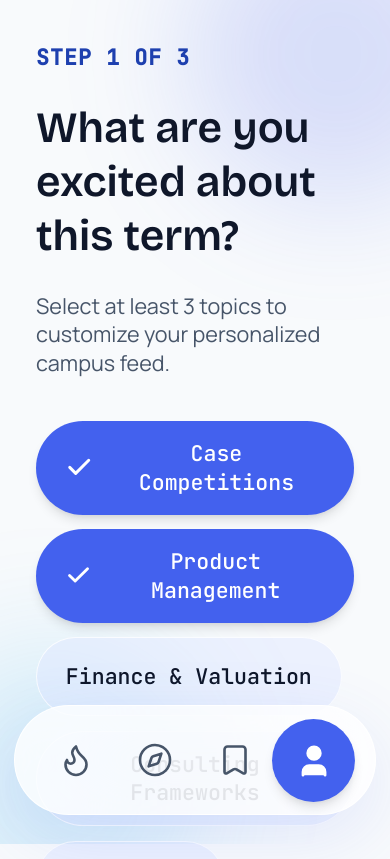
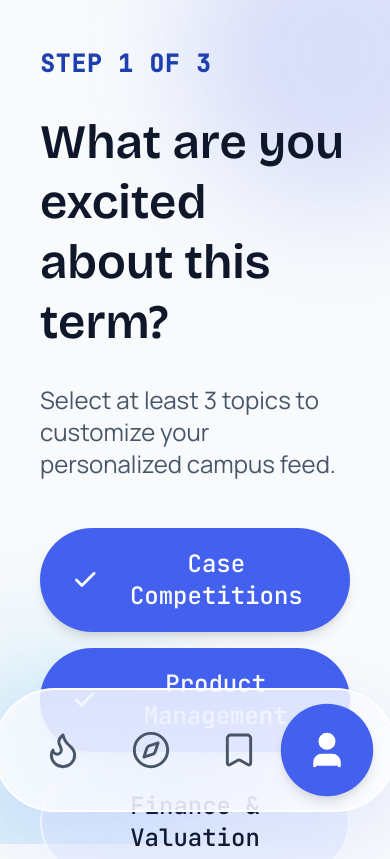
Before and after one commit to suryateja4104-stark/Campus-Pulse, a React (Vite) app: page /#/onboarding in a window 390 px wide. Shown: the top 859 px of the page. Built offline with nearby package versions, Linux system fonts and the light colour scheme.

Commit message:
Set mobile layout zoom scaling to 2x as requested

```diff
--- a/src/components/PhoneFrame.tsx
+++ b/src/components/PhoneFrame.tsx
@@ -24,10 +24,10 @@ export const PhoneFrame: React.FC<PhoneFrameProps> = ({ children }) => {
           />
         </div>
 
-        {/* Zoomed mobile content container scaled 1.8x */}
+        {/* Zoomed mobile content container scaled 2x */}
         <div
-          className="w-full max-w-[460px] min-h-screen flex flex-col relative z-10 pb-28"
-          style={{ zoom: 1.8 }}
+          className="w-full max-w-[480px] min-h-screen flex flex-col relative z-10 pb-28"
+          style={{ zoom: 2 }}
         >
           {children}
         </div>
```
Also changed, not shown: 4 other files (tests, documents, lock files or other folders).
